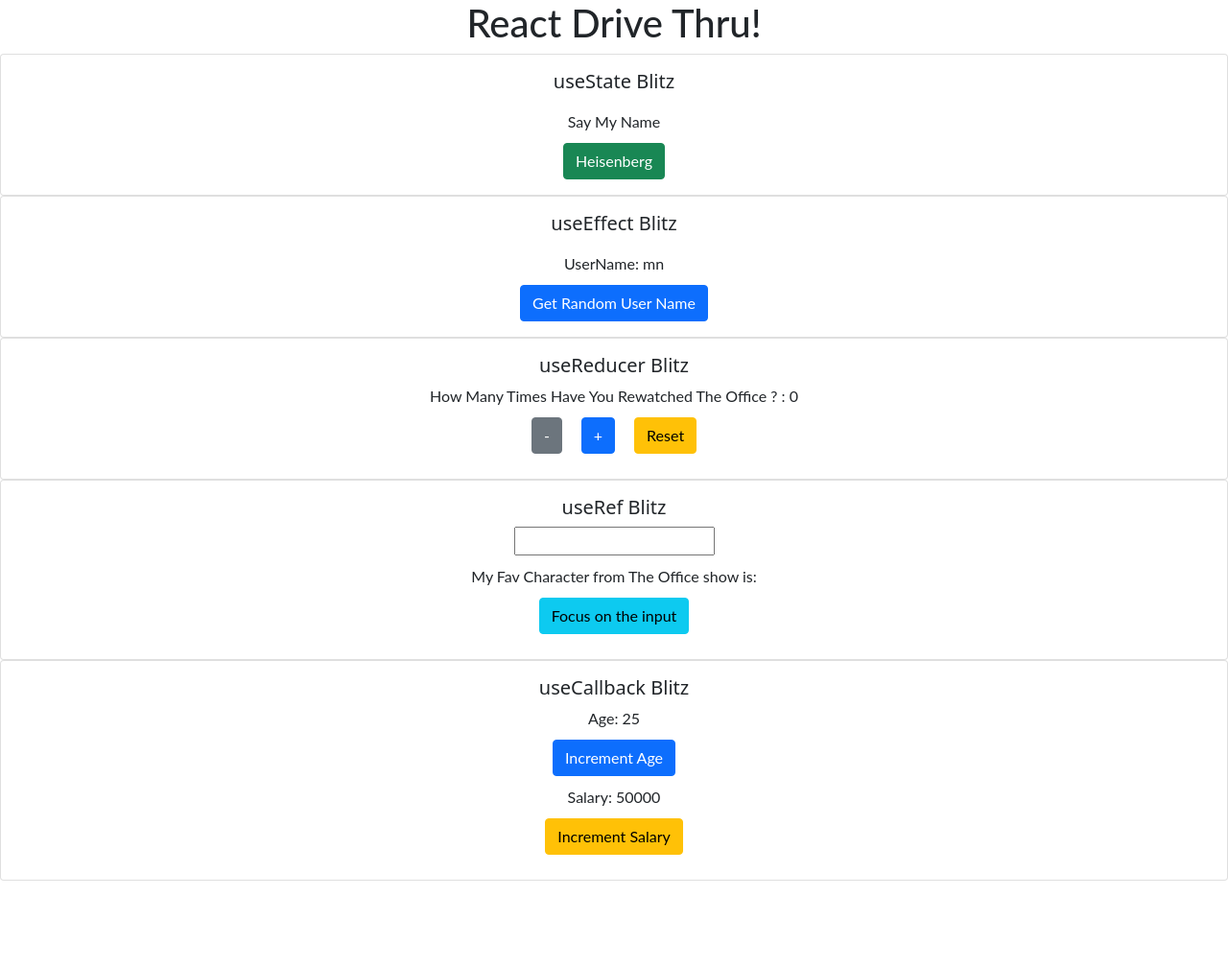
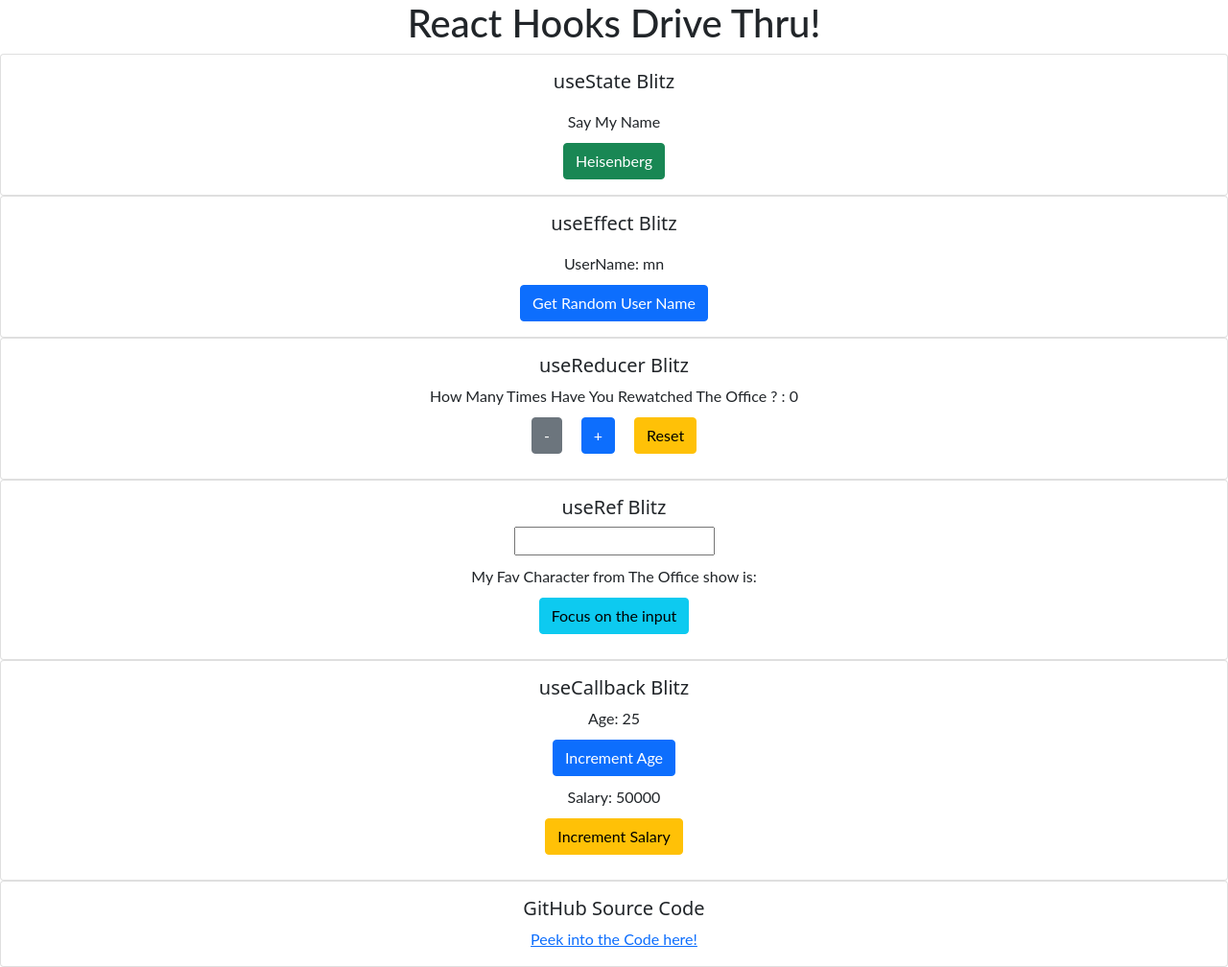
Before and after one commit to karthiksista/react-concepts, a React (Create React App) app: page / in a window 1280 px wide. Shown: the whole page at 96% size. Before the commit the page ends 918 px from the top, so only its background shows below. Built offline with nearby package versions, Linux system fonts and the light colour scheme; no server answers.

Commit message:
Add Git link

```diff
--- a/src/App.js
+++ b/src/App.js
@@ -11,7 +11,7 @@ import UseCallBackExample from './hooks/UseCallbackExample/UseCallbackExample';
 export default function App() {
   return (
     <div>
-      <h1 className="text-center">React Drive Thru!</h1>
+      <h1 className="text-center">React Hooks Drive Thru!</h1>
 
       <CardHolder title={'useState Blitz'}>
         <StateExample />
@@ -32,6 +32,15 @@ export default function App() {
       <CardHolder title={'useCallback Blitz'}>
         <UseCallBackExample />
       </CardHolder>
+
+      <CardHolder title={'GitHub Source Code'}>
+        <a
+          href={'https://github.com/karthiksista/react-concepts'}
+          target="_blank"
+        >
+          Peek into the Code here!
+        </a>
+      </CardHolder>
     </div>
   );
 }
```
